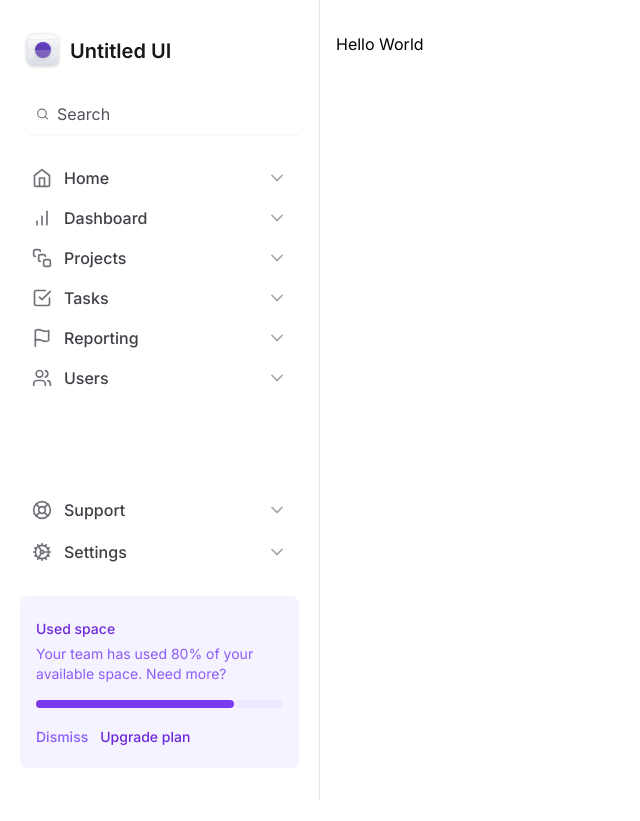
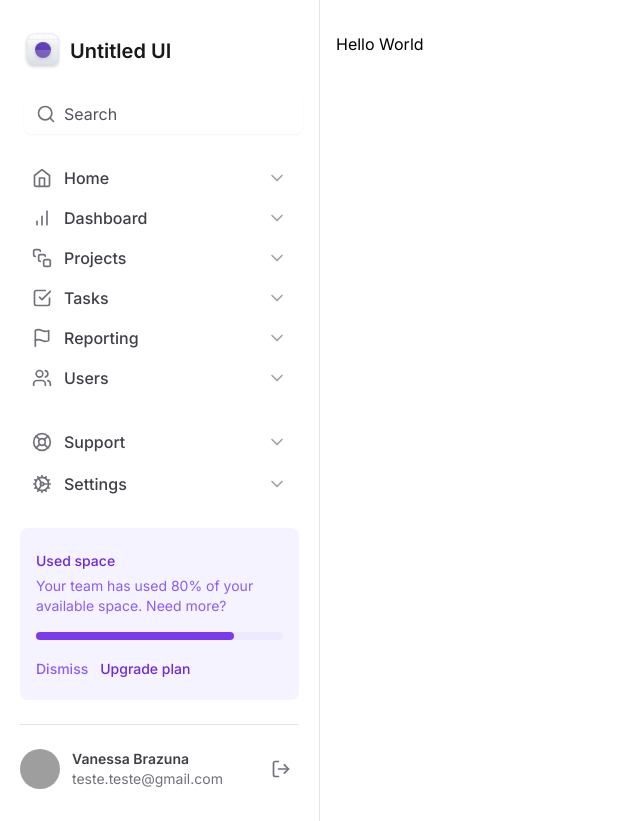
Before and after one commit to vanessabrazuna/dashboard-tailwind, a Next.js app: page / in a window 1280 px wide. Shown: the whole page, without its empty margins (0-640 px from the left). Before the commit the page ends 800 px from the top, so only its background shows below. Built offline with nearby package versions, Linux system fonts and the light colour scheme; grey boxes are pictures that could not be loaded.

Commit message:
Composition Pattern

```diff
--- a/src/app/layout.tsx
+++ b/src/app/layout.tsx
@@ -7,7 +7,7 @@
 const inter = Inter({ subsets: ['latin'] })
 
 export const metadata: Metadata = {
-  title: 'Tailwind Next',
+  title: 'Dashboard',
 }
 
 export default function RootLayout({
--- /dev/null
+++ b/src/components/Input.tsx
@@ -0,0 +1,29 @@
+import { ComponentProps } from 'react'
+
+type InputPrefixProps = ComponentProps<'div'>
+
+export function Prefix(props: InputPrefixProps) {
+  return <div {...props} />
+}
+
+type InputControlProps = ComponentProps<'input'>
+
+export function Control(props: InputControlProps) {
+  return (
+    <input
+      className="flex-1 border-0 bg-transparent p-0 text-zinc-900 placeholder-zinc-600 focus:outline-0"
+      {...props}
+    />
+  )
+}
+
+export type InputRootProps = ComponentProps<'div'>
+
+export function Root(props: InputRootProps) {
+  return (
+    <div
+      className="mx-1 flex w-full items-center gap-2 rounded-lg border-zinc-300 px-3 py-2 shadow-sm"
+      {...props}
+    />
+  )
+}
--- /dev/null
+++ b/src/components/Sidebar/Profile.tsx
@@ -0,0 +1,24 @@
+import { LogOut } from 'lucide-react'
+
+export function Profile() {
+  return (
+    <div className="flex items-center gap-3 grid-cols-profile">
+      <img
+        src="https://github.com/vanessabrazuna.png"
+        className="w-10 h-10 rounded-full"
+        alt=""
+      />
+      <div className="flex flex-1 flex-col truncate">
+        <span className="text-sm font-semibold text-zinc-700">
+          Vanessa Brazuna
+        </span>
+        <span className="truncate text-sm text-zinc-500">
+          teste.teste@gmail.com
+        </span>
+      </div>
+      <button type="button" className="ml-auto rounded-md p-2 hover:bg-zinc-50">
+        <LogOut className="w-5 h-5 text-zinc-500" />
+      </button>
+    </div>
+  )
+}
--- a/src/components/Sidebar/index.tsx
+++ b/src/components/Sidebar/index.tsx
@@ -12,19 +12,20 @@
 import { Logo } from './Logo'
 import { NavItem } from './NavItem'
 import { UsedSpaceWidget } from './UsedSpaceWidget'
+import { Profile } from './Profile'
+import * as Input from '../Input'
 
 export function Sidebar() {
   return (
     <aside className="flex flex-col gap-6 border-r border-zinc-200 px-5 py-8">
       <Logo />
 
-      <div className="mx-1 flex w-full items-center gap-2 rounded-lg border-zinc-300 px-3 py-2 shadow-sm">
-        <Search className="h-5 w-5 text-zinc-500" />
-        <input
-          className="flex-1 border-0 bg-transparent p-0 text-zinc-900 placeholder-zinc-600 focus:outline-0"
-          placeholder="Search"
-        />
-      </div>
+      <Input.Root>
+        <Input.Prefix>
+          <Search className="h-5 w-5 text-zinc-500" />
+        </Input.Prefix>
+        <Input.Control placeholder="Search" />
+      </Input.Root>
 
       <nav className="space-y-o.5">
         <NavItem title="Home" icon={Home} />
@@ -42,6 +43,10 @@
         </nav>
 
         <UsedSpaceWidget />
+
+        <div className="h-px bg-zinc-200" />
+
+        <Profile />
       </div>
     </aside>
   )
--- a/tailwind.config.js
+++ b/tailwind.config.js
@@ -5,6 +5,7 @@
     extend: {
       gridTemplateColumns: {
         app: 'minmax(18rem, 20rem) 1fr',
+        profile: 'max-content 1fr min-content',
       },
     },
   },
```
Also changed, not shown: 1 other file (tests, documents, lock files or other folders).
